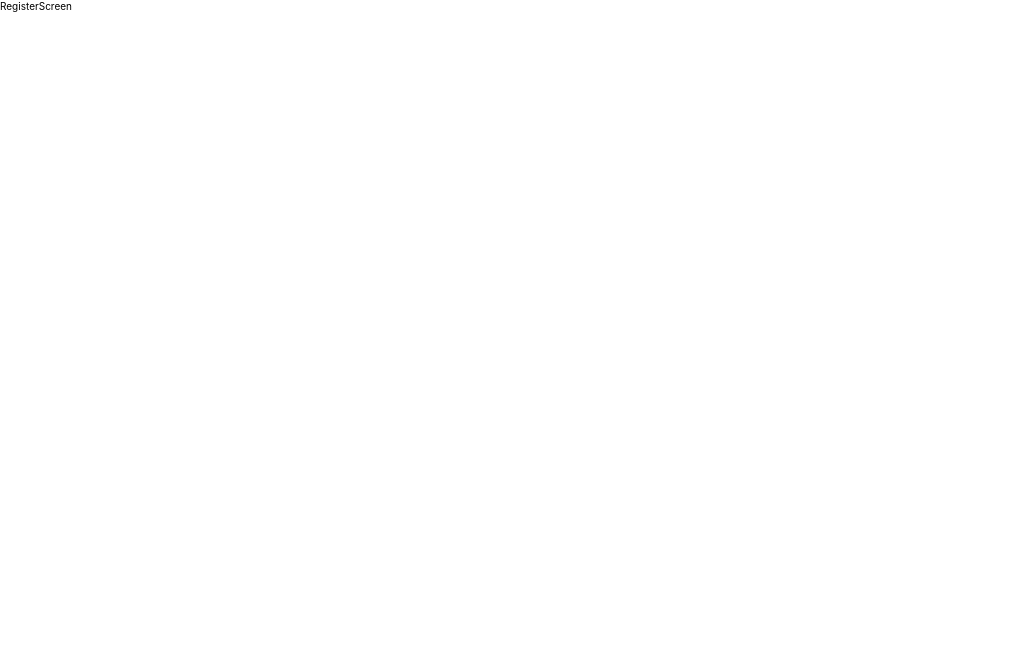
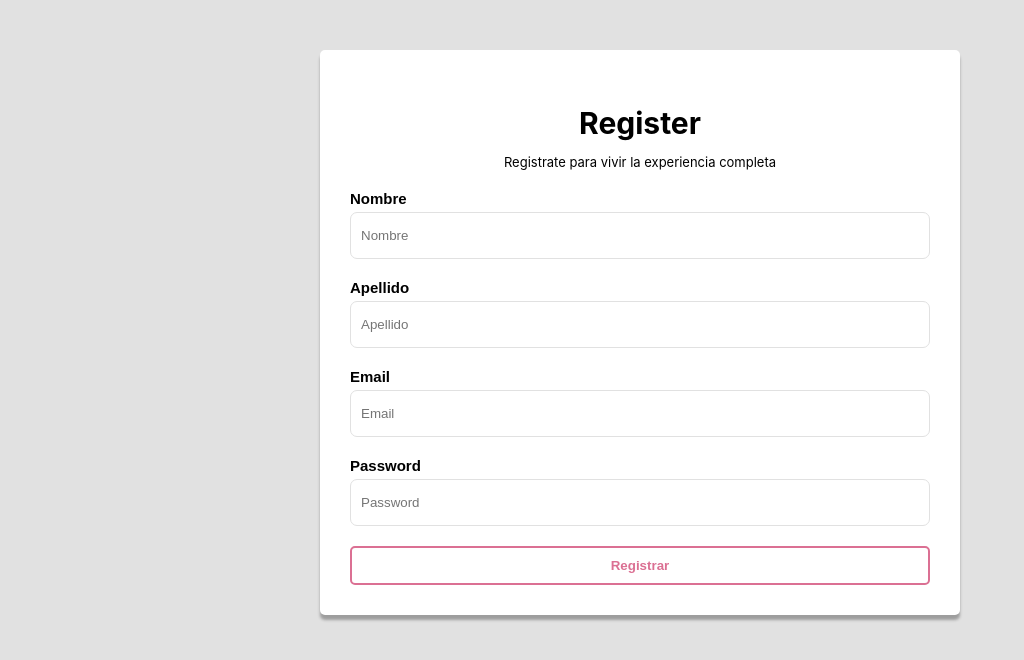
Before and after one commit to ignacioDorigo/react-router, a React (Create React App) app: page /register in a window 1280 px wide. Shown: the top 660 px of the page, without its empty margins (0-1024 px from the left). Built offline with nearby package versions, Linux system fonts and the light colour scheme.

Commit message:
Form de Register

```diff
--- a/src/components/LoginForm/LoginForm.js
+++ b/src/components/LoginForm/LoginForm.js
@@ -0,0 +1,6 @@
+import React from "react";
+import "./LoginForm.css";
+
+export default function LoginForm() {
+  return <div>LoginForm</div>;
+}
--- a/src/components/RegisterForm/RegisterForm.css
+++ b/src/components/RegisterForm/RegisterForm.css
@@ -0,0 +1,74 @@
+body{
+background-color: rgb(225, 225, 225);
+}
+.form {
+    width: 50%;
+    background-color: #FFFFFF;
+    padding: 3rem;
+    border-radius: 5px;
+    box-shadow: 0px 5px 3px rgba(0, 0, 0, .3);
+    display: flex;
+    flex-direction: column;
+    margin: 0 auto;
+    margin-top: 5rem;
+}
+
+@media (width<768px) {
+    .form{
+        width: 90%;
+    }
+}
+
+.form__titulo {
+    text-align: center;
+    margin-bottom: 0;
+    font-size: 3rem;
+}
+
+.form__subtitulo {
+    text-align: center;
+    margin-bottom: 2rem;
+    font-size: 1.3rem;
+}
+
+.form__campos {
+    display: flex;
+    flex-direction: column;
+    gap: 2rem;
+}
+
+.form__campo {
+    display: flex;
+    flex-direction: column;
+    gap: 0.5rem;
+}
+
+.form__label {
+    font-weight: bold;
+    font-family: Arial, Helvetica, sans-serif;
+    font-size: 1.5rem;
+    margin-bottom: 0rem;
+}
+
+.form__input {
+    padding: 1.5rem 1rem;
+    border: none;
+    border: 1px solid #E1E1E1;
+    border-radius: 7px;
+}
+
+.form__input:focus {
+    outline-color: palevioletred;
+}
+
+.form__titulo {
+    text-align: center;
+}
+
+.form__button {
+    margin-top: 2rem;
+}
+
+.form__errores {
+    color: #fe0b0b;
+}
--- a/src/components/RegisterForm/RegisterForm.js
+++ b/src/components/RegisterForm/RegisterForm.js
@@ -0,0 +1,132 @@
+import React from "react";
+import "./RegisterForm.css";
+import Button from "../Button/Button";
+import { useFormik } from "formik";
+import * as Yup from "yup";
+
+const initialValues = {
+  nombre: "",
+  apellido: "",
+  email: "",
+  password: "",
+};
+
+const soloLetras = /^[A-Za-zÁÉÍÓÚáéíóúÑñ\s]+$/;
+
+const validationSchema = Yup.object({
+  nombre: Yup.string()
+    .min(2, "Mínimo 2 caracteres")
+    .matches(soloLetras, "Solo letras")
+    .required("El nombre es obligatorio"),
+  apellido: Yup.string()
+    .min(2, "Mínimo 2 caracteres")
+    .matches(soloLetras, "Solo letras")
+    .required("El apellido es obligatorio"),
+
+  email: Yup.string()
+    .email("Debe tener formato email")
+    .required("El email es obligatorio"),
+  password: Yup.string()
+    .matches(/[A-Z]/, "Al menos una mayúscula")
+    .matches(/[a-z]/, "Al menos una minúscula")
+    .matches(/\d/, "Al menos un número")
+    .required("El password es obligatorio"),
+});
+
+export default function RegisterForm() {
+  const formik = useFormik({
+    initialValues: initialValues,
+    validationSchema: validationSchema,
+    onSubmit: async (formulario) => {
+      try {
+        console.log(formulario);
+      } catch (error) {
+        console.log(error);
+      }
+    },
+  });
+
+  return (
+    <form className="form" onSubmit={formik.handleSubmit}>
+      <h2 className="form__titulo">Register</h2>
+      <p className="form__subtitulo">
+        Registrate para vivir la experiencia completa
+      </p>
+      <div className="form__campos">
+        <div className="form__campo">
+          <label className="form__label" htmlFor="nombre">
+            Nombre
+          </label>
+          <input
+            className="form__input"
+            id="nombre"
+            value={formik.values.nombre}
+            onChange={formik.handleChange}
+            placeholder="Nombre"
+            onBlur={formik.handleBlur}
+            type="text"
+          ></input>
+          {formik.errors.nombre && formik.touched.nombre && (
+            <div className="form__errores">{formik.errors.nombre}</div>
+          )}
+        </div>
+        <div className="form__campo">
+          <label className="form__label" htmlFor="apellido">
+            Apellido
+          </label>
+          <input
+            className="form__input"
+            id="apellido"
+            value={formik.values.apellido}
+            onChange={formik.handleChange}
+            placeholder="Apellido"
+            onBlur={formik.handleBlur}
+            name="apellido"
+            type="text"
+          ></input>
+          {formik.errors.apellido && formik.touched.apellido && (
+            <div className="form__errores">{formik.errors.apellido}</div>
+          )}
+        </div>
+        <div className="form__campo">
+          <label className="form__label" htmlFor="email">
+            Email
+          </label>
+          <input
+            className="form__input"
+            id="email"
+            value={formik.values.email}
+            onChange={formik.handleChange}
+            placeholder="Email"
+            onBlur={formik.handleBlur}
+            name="email"
+            type="email"
+          ></input>
+          {formik.errors.email && formik.touched.email && (
+            <div className="form__errores">{formik.errors.email}</div>
+          )}
+        </div>
+        <div className="form__campo">
+          <label className="form__label" htmlFor="password">
+            Password
+          </label>
+          <input
+            className="form__input"
+            id="password"
+            value={formik.values.password}
+            onChange={formik.handleChange}
+            placeholder="Password"
+            onBlur={formik.handleBlur}
+            type="password"
+          ></input>
+          {formik.errors.password && formik.touched.password && (
+            <div className="form__errores">{formik.errors.password}</div>
+          )}
+        </div>
+      </div>
+      <Button type="submit" className="form__button">
+        Registrar
+      </Button>
+    </form>
+  );
+}
--- a/src/pages/LoginScreen.js
+++ b/src/pages/LoginScreen.js
@@ -1,5 +1,6 @@
 import React from "react";
+import LoginForm from "../components/LoginForm/LoginForm";
 
 export default function LoginScreen() {
-  return <div>ssssssss</div>;
+  return <LoginForm></LoginForm>;
 }
--- a/src/pages/RegisterScreen.js
+++ b/src/pages/RegisterScreen.js
@@ -1,5 +1,6 @@
 import React from "react";
+import RegisterForm from "../components/RegisterForm/RegisterForm";
 
 export default function RegisterScreen() {
-  return <div>RegisterScreen</div>;
+  return <RegisterForm></RegisterForm>;
 }
```
